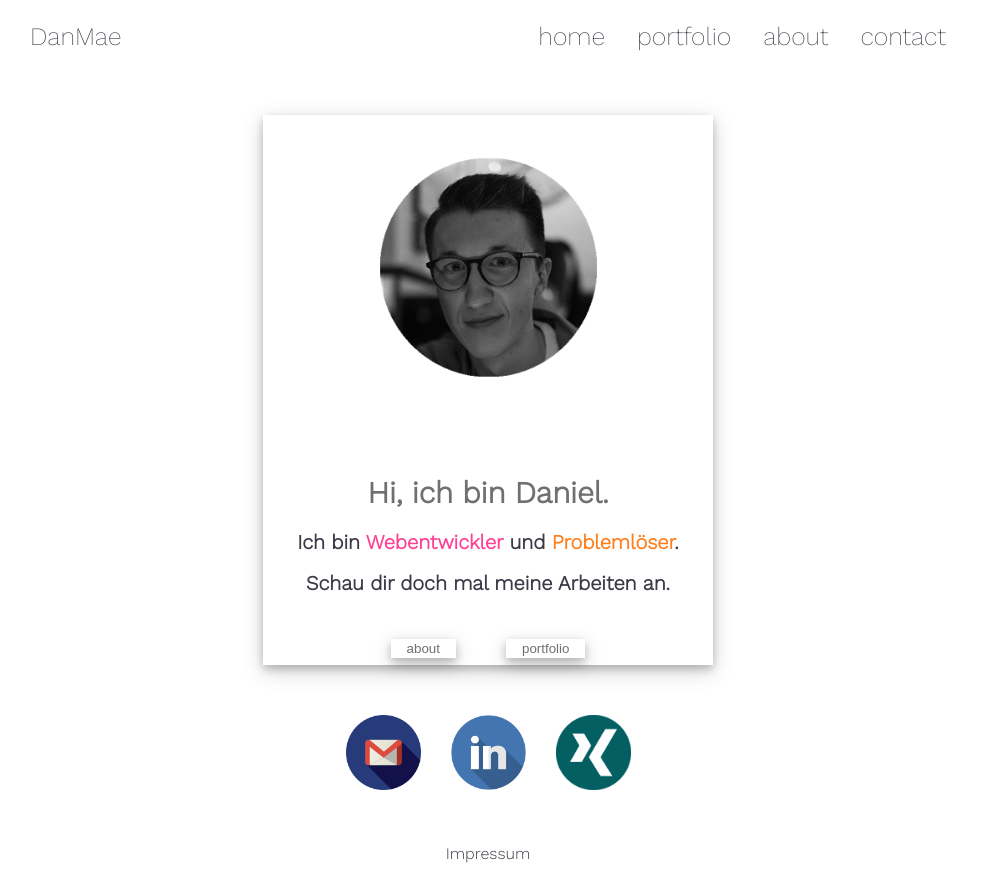
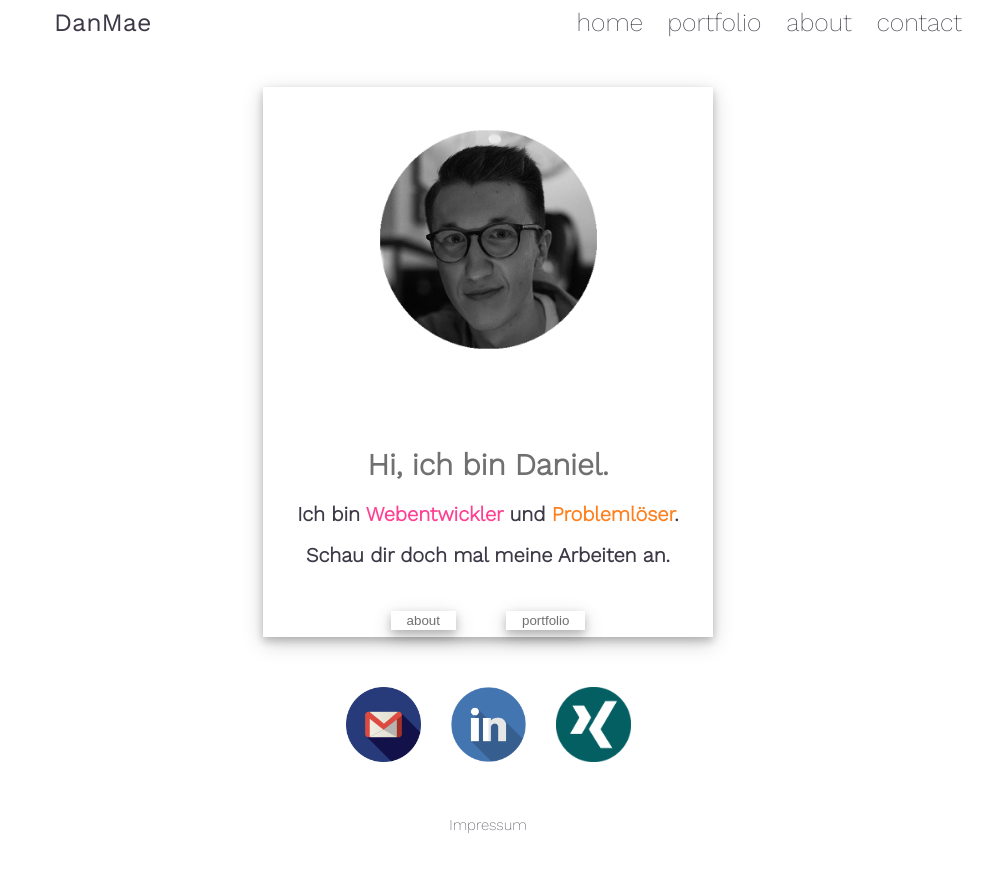
Before and after one commit to danmae/danmae, a React (Create React App) app: page / in a window 1280 px wide. Shown: the whole page, without its empty margins (152-1145 px from the left). After the commit the page ends 859 px from the top, so only its background shows below. Built offline with nearby package versions, Linux system fonts and the light colour scheme.

Commit message:
fix footer and header css to grid css

```diff
--- a/src/components/footer.tsx
+++ b/src/components/footer.tsx
@@ -4,19 +4,8 @@ import "../css/footer.css";
 class Footer extends React.Component {
   render() {
     return (
-      <div>
-        <div className="impressum">
-          <a href="/impressum.html">Impressum</a>
-        </div>
-
-        {
-          /* <script src="https://cdnjs.cloudflare.com/ajax/libs/popper.js/1.14.6/umd/popper.min.js" integrity="sha384-wHAiFfRlMFy6i5SRaxvfOCifBUQy1xHdJ/yoi7FRNXMRBu5WHdZYu1hA6ZOblgut" crossorigin="anonymous"></script>
-        <script src="https://stackpath.bootstrapcdn.com/bootstrap/4.2.1/js/bootstrap.min.js" integrity="sha384-B0UglyR+jN6CkvvICOB2joaf5I4l3gm9GU6Hc1og6Ls7i6U/mkkaduKaBhlAXv9k" crossorigin="anonymous"></script>
-        <script src="js/main.js"></script>
-        <script src="js/jquery-2.1.1.js"></script>
-        <script src="js/main.js"></script>
-        */
-        }
+      <div className="impressum">
+        <a href="/impressum.html">Impressum</a>
       </div>
     );
   }
--- a/src/components/header.tsx
+++ b/src/components/header.tsx
@@ -4,7 +4,27 @@ import "../css/header.css";
 class Header extends React.Component {
   render() {
     return (
-      <div>
+      <div className="header">
+        <nav className="grid">
+          <ul>
+            <li><a className="menu-logo" href="">DanMae</a></li>
+            <li><a className="menu-text" href="">home</a></li>
+            <li><a className="menu-text" href="">portfolio</a></li>
+            <li><a className="menu-text" href="">about</a></li>
+            <li><a className="menu-text" href="">contact</a></li>
+          </ul>
+        </nav>
+      </div>
+    );
+  }
+}
+
+export default Header;
+
+
+{
+  /**
+   * <div>
         <nav className="">
           <div className="topnav">
             <a className="" href="/index.html">DanMae</a>
@@ -17,8 +37,6 @@ class Header extends React.Component {
           </div>
         </nav>
       </div>
-    );
-  }
+   *
+   */
 }
-
-export default Header;
--- a/src/css/footer.css
+++ b/src/css/footer.css
@@ -1,10 +1,12 @@
-.impressum {
+.impressum{
+  display: grid;
+  grid-template-columns: 100%;
+  margin: 0 auto;
+  list-style-type: none;
+  text-decoration: none;
+  font-family: "Work Sans xLight";
+  font-size: 15px;
   margin-top: 50px;
   text-align: center;
   padding-bottom: 25px;
 }
-@media (max-width: 800px) {
-  .impressum {
-    text-align: center;
-  }
-}
--- a/src/css/header.css
+++ b/src/css/header.css
@@ -1,29 +1,18 @@
-.topnav {
-  overflow: hidden;
+ul{
+  display: grid;
+  grid-template-columns: 1fr 1fr 1fr 1fr 1fr;
+  margin: 0 auto;
+  gap: 1rem;
   list-style-type: none;
   text-decoration: none;
-}
-.topnav a {
-  float: left;
-  text-align: center;
-  padding: 14px 16px;
   font-family: "Work Sans xLight";
   font-size: 25px;
-  transition: transform 0.2s;
+  text-align: center;
 }
-.topnav a:hover:nth-child(2n) {
-  transform: scale(1.1);
-  color: #ff4093;
+.menu-logo{
+  float: left;
+  font-family: "Work Sans Regular";
 }
-.topnav a:hover:nth-child(2n + 1) {
-  transform: scale(1.1);
-  color: #ff7f1d;
+@media (min-width: 900px) {
+  ul { grid-template-columns: 6fr 1fr 1fr 1fr 1fr; }
 }
-.topnav-right {
-  float: right;
-}
-@media (max-width: 800px){
-    .topnav{
-        display:none;
-    }
-}
```
